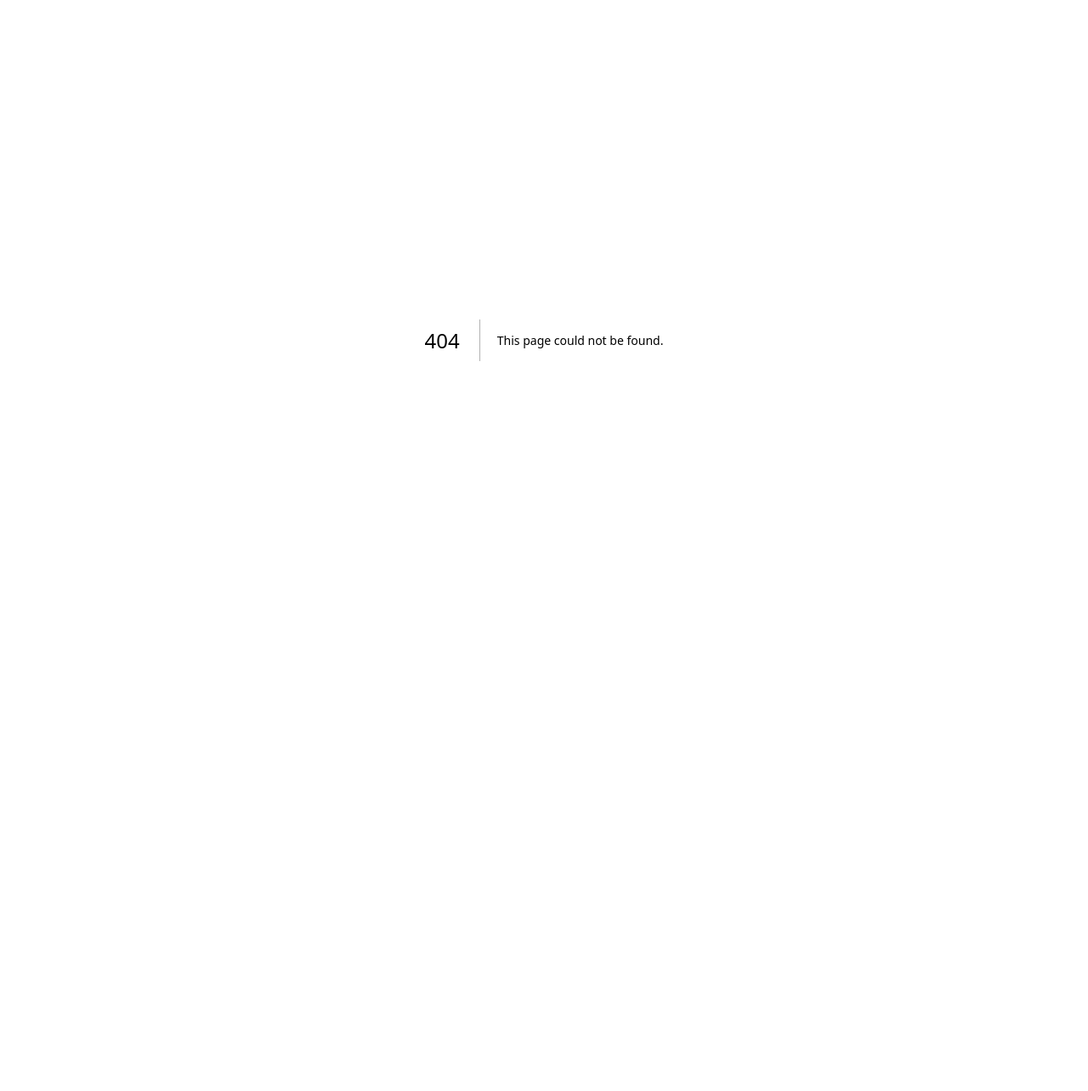
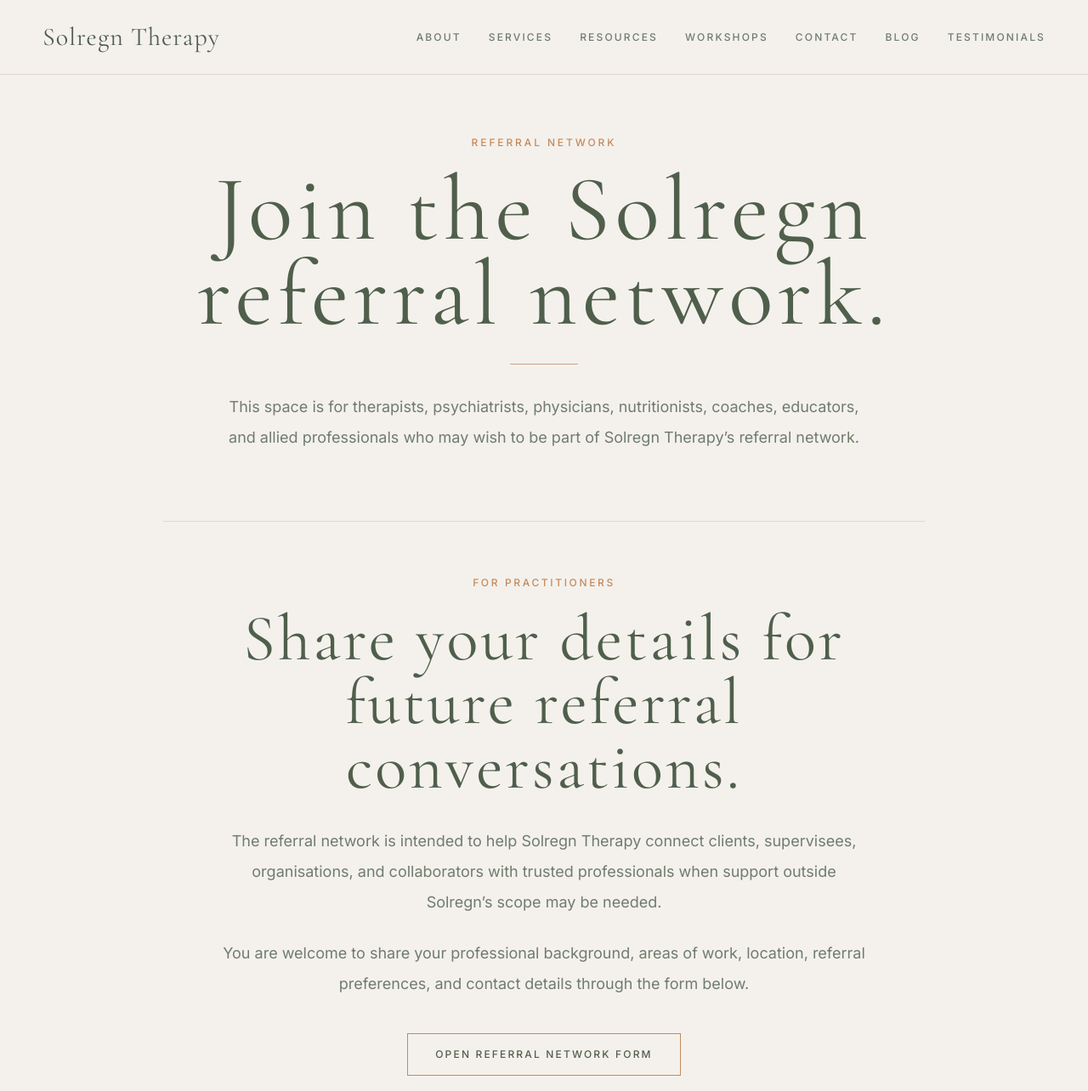
Before and after one commit to solregntherapy/solregn-therapy, a Next.js app: page /referral-network in a window 1280 px wide. Before the commit this address had no page. Shown: the top 1284 px of the page at 85% size. Before the commit the page ends 800 px from the top, so only its background shows below. Built offline with nearby package versions, Linux system fonts and the light colour scheme.

Commit message:
Add referral network page

```diff
--- a/app/contact/page.tsx
+++ b/app/contact/page.tsx
@@ -195,6 +195,34 @@
               solregntherapy@gmail.com
             </a>
           </div>
+
+          <div className="mt-12 border-t border-[#d8d0c5]/80 pt-10 text-center">
+            <p className="mb-4 text-xs font-medium uppercase tracking-[0.22em] text-[#c58a5c]">
+              For Practitioners
+            </p>
+
+            <h2
+              className="mx-auto max-w-2xl text-[clamp(2rem,7vw,3.8rem)] font-normal leading-[0.98] tracking-[0.04em]"
+              style={{ fontFamily: "var(--font-heading), serif" }}
+            >
+              Interested in joining the Solregn referral network?
+            </h2>
+
+            <p className="mx-auto mt-6 max-w-2xl text-[1rem] leading-8 text-[#4f5f4b]/75 sm:text-lg sm:leading-9">
+              Therapists, psychiatrists, physicians, nutritionists, coaches,
+              educators, and allied professionals are welcome to share their
+              details for future referral conversations.
+            </p>
+
+            <div className="mt-8">
+              <a
+                href="/referral-network"
+                className="inline-flex items-center justify-center border border-[#c58a5c] px-6 py-3 text-center text-xs font-medium uppercase tracking-[0.18em] text-[#4f5f4b] transition hover:bg-[#c58a5c] hover:text-[#f4f1ec]"
+              >
+                Join referral network
+              </a>
+            </div>
+          </div>
         </div>
       </section>
     </main>
--- /dev/null
+++ b/app/referral-network/page.tsx
@@ -0,0 +1,119 @@
+const referralNetworkFormLink = "https://forms.gle/i9upugvyFmzVMBKL9";
+
+export default function ReferralNetworkPage() {
+  return (
+    <main className="min-h-screen bg-[#f4f1ec] text-[#4f5f4b]">
+      <nav className="site-nav">
+        <div className="nav-inner">
+          <a href="/" className="nav-logo">
+            Solregn Therapy
+          </a>
+
+          <div className="nav-links">
+            <a href="/about">About</a>
+            <a href="/services">Services</a>
+            <a href="/resources">Resources</a>
+            <a href="/workshops">Workshops</a>
+            <a href="/contact">Contact</a>
+            <a href="/blog">Blog</a>
+            <a href="/testimonials">Testimonials</a>
+          </div>
+        </div>
+      </nav>
+
+      <section className="px-6 pb-16 pt-32 text-center sm:px-8 sm:pb-20 lg:px-12 lg:pt-40">
+        <div className="mx-auto max-w-4xl">
+          <p className="mb-5 text-xs font-medium uppercase tracking-[0.24em] text-[#c58a5c]">
+            Referral Network
+          </p>
+
+          <h1
+            className="text-[clamp(3rem,10vw,6.8rem)] font-normal leading-[0.92] tracking-[0.045em] text-[#4f5f4b] sm:tracking-[0.055em]"
+            style={{ fontFamily: "var(--font-heading), serif" }}
+          >
+            Join the Solregn referral network.
+          </h1>
+
+          <div className="mx-auto mt-8 h-px w-20 bg-[#c58a5c]/75" />
+
+          <p className="mx-auto mt-8 max-w-3xl text-[1.02rem] leading-8 text-[#4f5f4b]/80 sm:text-lg sm:leading-9">
+            This space is for therapists, psychiatrists, physicians,
+            nutritionists, coaches, educators, and allied professionals who may
+            wish to be part of Solregn Therapy’s referral network.
+          </p>
+        </div>
+      </section>
+
+      <section className="px-6 pb-20 sm:px-8 lg:px-12 lg:pb-28">
+        <div className="mx-auto max-w-4xl border-y border-[#d8d0c5]/80 py-14 text-center sm:py-16">
+          <p className="mb-5 text-xs font-medium uppercase tracking-[0.22em] text-[#c58a5c]">
+            For Practitioners
+          </p>
+
+          <h2
+            className="mx-auto max-w-3xl text-[clamp(2.4rem,8vw,4.8rem)] font-normal leading-[0.98] tracking-[0.04em]"
+            style={{ fontFamily: "var(--font-heading), serif" }}
+          >
+            Share your details for future referral conversations.
+          </h2>
+
+          <div className="mx-auto mt-8 max-w-3xl space-y-6 text-[1.02rem] leading-8 text-[#4f5f4b]/80 sm:text-lg sm:leading-9">
+            <p>
+              The referral network is intended to help Solregn Therapy connect
+              clients, supervisees, organisations, and collaborators with
+              trusted professionals when support outside Solregn’s scope may be
+              needed.
+            </p>
+
+            <p>
+              You are welcome to share your professional background, areas of
+              work, location, referral preferences, and contact details through
+              the form below.
+            </p>
+          </div>
+
+          <div className="mt-10">
+            <a
+              href={referralNetworkFormLink}
+              target="_blank"
+              rel="noopener noreferrer"
+              className="inline-flex items-center justify-center border border-[#c58a5c] px-8 py-4 text-center text-xs font-medium uppercase tracking-[0.18em] text-[#4f5f4b] transition hover:bg-[#c58a5c] hover:text-[#f4f1ec]"
+            >
+              Open referral network form
+            </a>
+          </div>
+
+          <p className="mx-auto mt-8 max-w-2xl text-sm leading-7 text-[#4f5f4b]/65">
+            Submitting the form does not automatically confirm inclusion in the
+            referral network. It begins a professional review and referral-fit
+            conversation.
+          </p>
+        </div>
+      </section>
+
+      <section className="px-6 pb-24 sm:px-8 lg:px-12 lg:pb-32">
+        <div className="mx-auto max-w-6xl bg-[#e7ded2]/55 px-6 py-10 text-center sm:px-10 sm:py-12">
+          <p className="mb-5 text-xs font-medium uppercase tracking-[0.22em] text-[#c58a5c]">
+            Contact
+          </p>
+
+          <h2
+            className="mx-auto max-w-4xl text-[clamp(2.25rem,8vw,4.8rem)] font-normal leading-[0.98] tracking-[0.04em]"
+            style={{ fontFamily: "var(--font-heading), serif" }}
+          >
+            For questions about the referral network, you can write in directly.
+          </h2>
+
+          <div className="mt-9">
+            <a
+              href="mailto:solregntherapy@gmail.com?subject=Referral%20Network%20Question%20-%20Solregn%20Therapy"
+              className="inline-flex items-center justify-center border border-[#c58a5c] px-6 py-3 text-center text-xs font-medium uppercase tracking-[0.18em] text-[#4f5f4b] transition hover:bg-[#c58a5c] hover:text-[#f4f1ec]"
+            >
+              Email Solregn
+            </a>
+          </div>
+        </div>
+      </section>
+    </main>
+  );
+}
```
